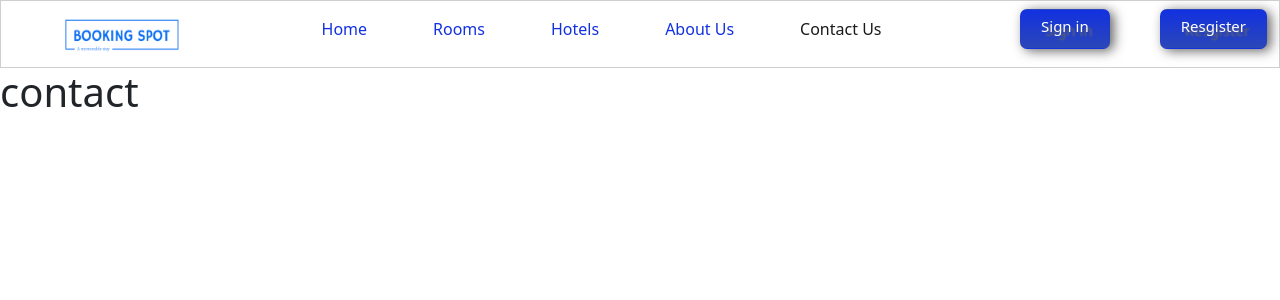
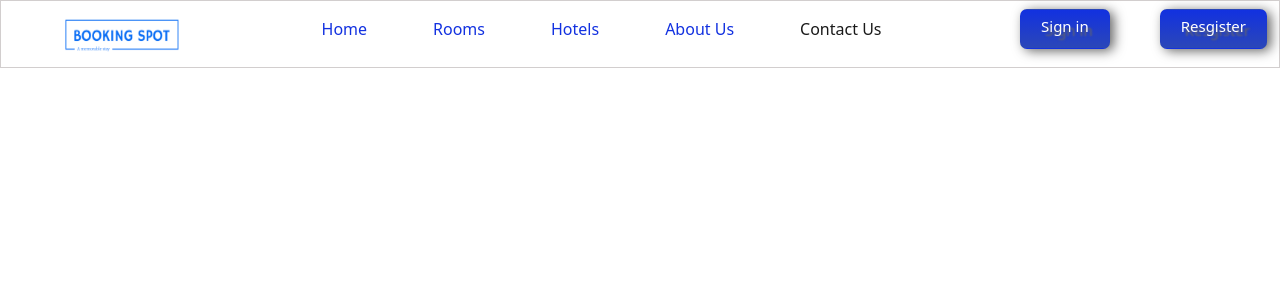
Before and after one commit to ashish11parmar/BookingSpot, a React (Create React App) app in the folder Front-end/: page /contact in a window 1280 px wide. Shown: the top 300 px of the page. Built offline with nearby package versions, Linux system fonts and the light colour scheme.

Commit message:
Update Contact.js
contact design

```diff
--- a/Front-end/src/Component/Contact/Contact.js
+++ b/Front-end/src/Component/Contact/Contact.js
@@ -1,9 +1,10 @@
 import React from 'react'
+import './Contact.css';
 
 const Contact = () => {
   return (
     <>
-    <h1>contact</h1>
+
     </>
   )
 }
```
